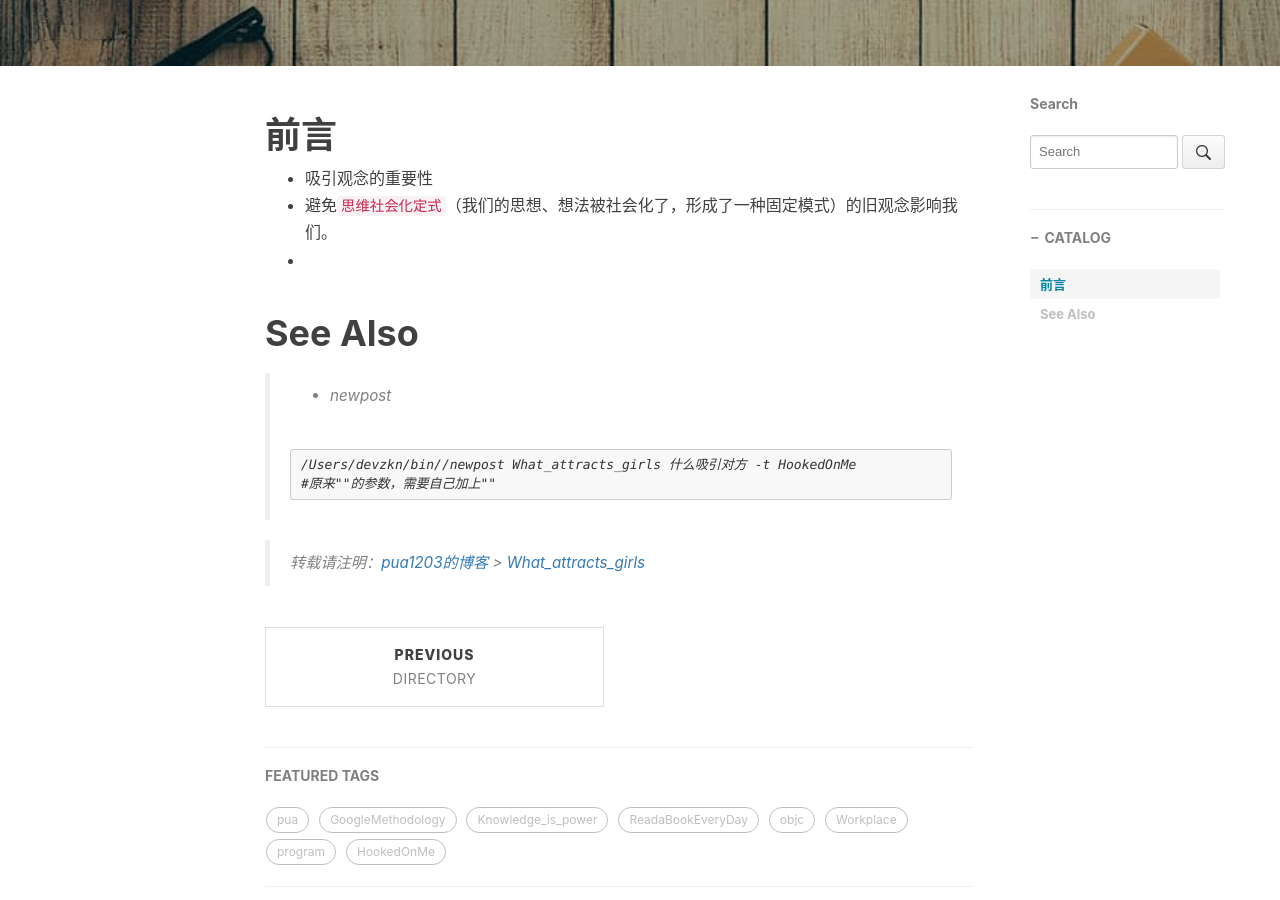
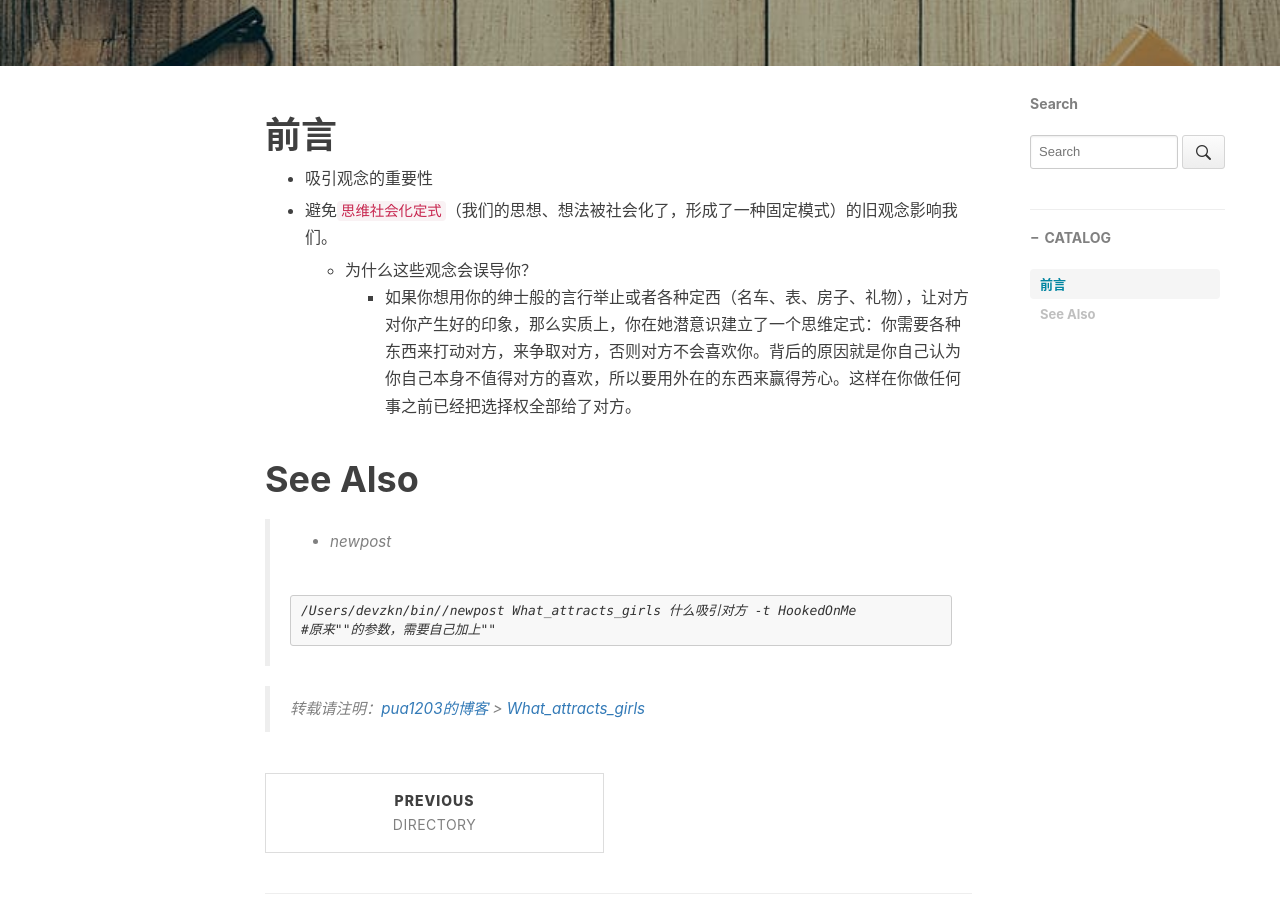
Before and after one commit to pua1203/pua1203.github.io, a Jekyll site: the page built from _posts/HookedOnMe/2018-10-16-What_attracts_girls.md, in a window 1280 px wide and 900 px high, scrolled down 457 px. Built offline with Jekyll 4.4.1, drawn with Linux system fonts in a browser that asks for light colours; nearby versions of some CDN libraries; comment, search, counter and statistics services are not loaded.

Commit message:
如果你想用你的绅士般的言行举止或者各种定西（名车、表、房子、礼物），让对方对你产生好的印象，那么实质上，你在她潜意识建立了一个思维定式：你需要各种东西来打动对方，来争取对方，否则对方不会喜欢你。背后的原因就是你自己认为你自己本身不值得对方的喜欢，所以要用外在的东西来赢得芳心。这样在你做任何事之前已经把选择权全部给了对方

```diff
--- a/_posts/HookedOnMe/2018-10-16-What_attracts_girls.md
+++ b/_posts/HookedOnMe/2018-10-16-What_attracts_girls.md
@@ -16,8 +16,12 @@ subtitle: 什么吸引对方
 
 
 * 吸引观念的重要性
+
 * 避免`思维社会化定式`（我们的思想、想法被社会化了，形成了一种固定模式）的旧观念影响我们。
-*
+
+  * 为什么这些观念会误导你？
+    * 如果你想用你的绅士般的言行举止或者各种定西（名车、表、房子、礼物），让对方对你产生好的印象，那么实质上，你在她潜意识建立了一个思维定式：你需要各种东西来打动对方，来争取对方，否则对方不会喜欢你。背后的原因就是你自己认为你自己本身不值得对方的喜欢，所以要用外在的东西来赢得芳心。这样在你做任何事之前已经把选择权全部给了对方。
+
 
 
 
```
